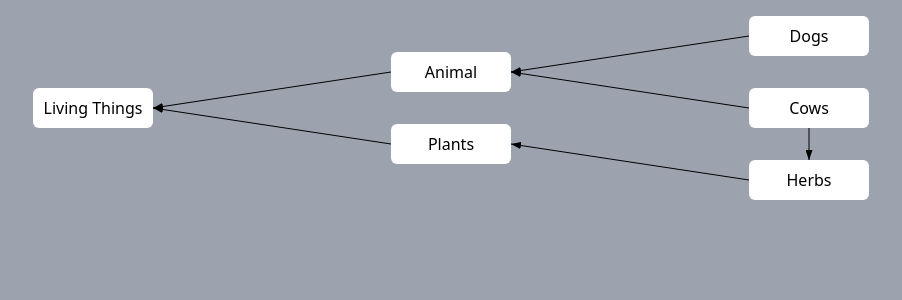
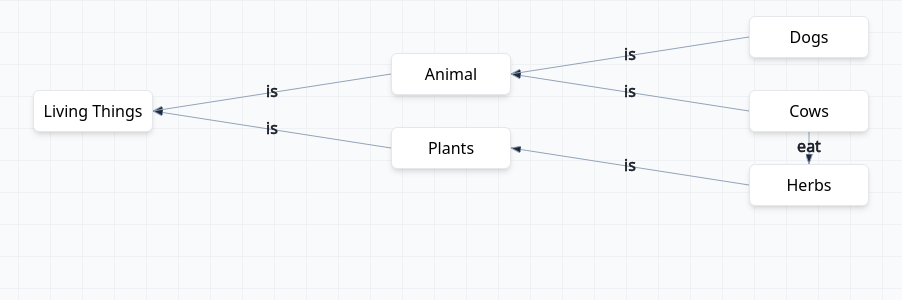
Before and after one commit to cestbonn/QuickReview, a React (Vite) app in the folder frontend/: page / in a window 1280 px wide. Shown: the top 300 px of the page, without its empty margins (189-1091 px from the left). Built offline with nearby package versions, Linux system fonts and the light colour scheme.

Commit message:
arrow text ok

```diff
--- a/frontend/src/App.tsx
+++ b/frontend/src/App.tsx
@@ -10,7 +10,7 @@ function App() {
   (window as any).kg = kg;
 
   return (
-    <div className='h-screen w-screen bg-gray-400'>
+    <div className='h-screen w-screen bg-[url(/src/res/grid.svg)] bg-center bg-slate-50'>
       <Graph graph={kg}></Graph>
     </div>
 
--- a/frontend/src/components/Graph.tsx
+++ b/frontend/src/components/Graph.tsx
@@ -119,28 +119,11 @@ export default function Graph(props: GraphProps) {
   }, [size]);
 
   return (
+
+
     <div className='relative'>
-      <div className='absolute flex items-center w-full justify-evenly'>
-        {layers.map((layer, ilayer) => {
-          return (<div key={ilayer} className="flex flex-col">
-            {layer.map((node, inode) => {
-              const id = `gnode-${node.id}`;
-              nodeDivIDs.push(id);
-              const div = (<div
-                id={id}
-                key={inode}
-                className="p-2 bg-white m-4 rounded-md min-w-[120px] text-center"
-              >
-                {node.title}
-              </div>);
-              return div;
-            })}
-          </div>);
-        })}
 
-      </div>
-
-      <svg className="absolute h-screen w-screen" xmlns="http://www.w3.org/2000/svg" >
+      <svg className="absolute h-screen w-screen stroke-slate-400 fill-slate-800" xmlns="http://www.w3.org/2000/svg" >
         <defs>
           <marker id="arrowhead" markerWidth="10" markerHeight="7"
             refX="10" refY="3.5" orient="auto">
@@ -155,14 +138,45 @@ export default function Graph(props: GraphProps) {
             const toPos = nodePos[to];
             if (!fromPos || !toPos) return;
             const { x1, x2, y1, y2 } = calcArrowPosition(fromPos, toPos);
-            return <line key={iEdge} stroke="black"
-              {...{ x1, x2, y1, y2 }}
-              markerEnd="url(#arrowhead)"
-            />;
+            return <g key={iEdge}>
+              <line
+                {...{ x1, x2, y1, y2 }}
+                markerEnd="url(#arrowhead)"
+              />
+              <text
+                x={(x1 + x2) / 2} y={(y1 + y2) / 2}
+                alignmentBaseline="middle"
+                textAnchor='middle'
+                stroke="black"
+                strokeWidth={0.5}
+              >
+                {edge.type}
+              </text>
+            </g>;
             return <circle key={iEdge} r={10} cx={fromPos.x} cy={fromPos.y} />;
           }).filter(a => a)
         }
       </svg>
+
+
+      <div className='absolute flex items-center w-full justify-evenly'>
+        {layers.map((layer, ilayer) => {
+          return (<div key={ilayer} className="flex flex-col">
+            {layer.map((node, inode) => {
+              const id = `gnode-${node.id}`;
+              nodeDivIDs.push(id);
+              return (<div
+                id={id}
+                key={`${ilayer} ${inode}`}
+                className="p-2 bg-white m-4 rounded-md min-w-[120px] text-center shadow-md border"
+              >
+                {node.title}
+              </div>);
+
+            })}
+          </div>);
+        })}
+      </div>
     </div>
   );
 }
```
Also changed, not shown: frontend/src/res/grid.svg (added).
